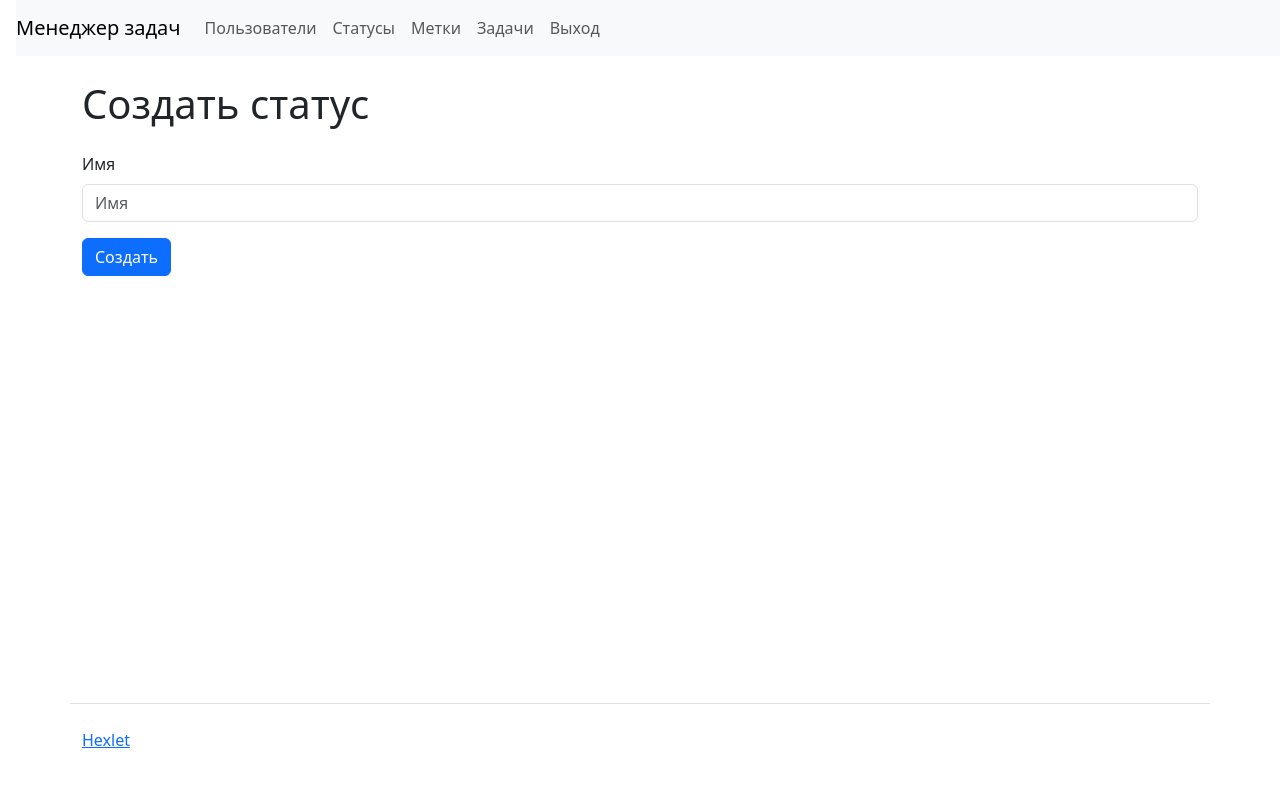
After one commit to SafarGalimzianov/python-project-52, a Django app: template task_manager/templates/statuses/create_statuses.html in a window 1280 px wide. The commit adds this page. Run offline with Django 5.2, Linux system fonts and the light colour scheme; the template is opened without the code that fills it, so the values that code supplies are empty.

Commit message:
1.8.?: ...

```diff
--- a/task_manager/statuses/forms.py
+++ b/task_manager/statuses/forms.py
@@ -4,4 +4,4 @@ from task_manager.statuses.models import Status
 class StatusForm(forms.ModelForm):
     class Meta:
         model = Status
-        fields = ['status']
+        fields = ['name']
--- a/task_manager/statuses/models.py
+++ b/task_manager/statuses/models.py
@@ -1,7 +1,7 @@
 from django.db import models
 
 class Status(models.Model):
-    status = models.CharField(max_length=150, unique=True)
+    name = models.CharField(max_length=150, unique=True)
 
     def __str__(self):
         return self.status
--- a/task_manager/statuses/views.py
+++ b/task_manager/statuses/views.py
@@ -20,11 +20,13 @@ class StatusPageView(StatusFormMixin, ListView):
     '''
 
 class StatusCreatePageView(StatusFormMixin, CreateView):
-    template_name = 'create.html'
+    # template_name = 'create.html'
+    template_name = 'statuses/create_statuses.html'
     success_url = reverse_lazy('statuses')
 
     def form_valid(self, form):
-        messages.success(self.request, f'{form.instance.status} created successfully')
+        messages.success(self.request, 'Статус успешно создан')
+        # messages.success(self.request, f'{form.instance.status} created successfully')
         return super().form_valid(form)
 
     def form_invalid(self, form):
--- /dev/null
+++ b/task_manager/templates/statuses/create_statuses.html
@@ -0,0 +1,65 @@
+<!DOCTYPE html>
+<html lang="ru-ru">
+  <head>
+    <meta name="viewport" content="width=device-width, initial-scale=1, shrink-to-fit=no">
+    <title>Менеджер задач Hexlet</title>
+    <link crossorigin="anonymous" href="https://cdn.jsdelivr.net/npm/bootstrap@5.3.3/dist/css/bootstrap.min.css" integrity="sha384-QWTKZyjpPEjISv5WaRU9OFeRpok6YctnYmDr5pNlyT2bRjXh0JMhjY6hW+ALEwIH" rel="stylesheet">
+    <script crossorigin="anonymous" integrity="sha384-YvpcrYf0tY3lHB60NNkmXc5s9fDVZLESaAA55NDzOxhy9GkcIdslK1eN7N6jIeHz" src="https://cdn.jsdelivr.net/npm/bootstrap@5.3.3/dist/js/bootstrap.bundle.min.js"></script>
+  </head>
+  <body class="d-flex flex-column min-vh-100">
+    <nav class="navbar navbar-expand-lg navbar-light bg-light ms-3">
+      <a class="navbar-brand" href="/">Менеджер задач</a>
+      <button class="navbar-toggler" data-bs-toggle="collapse" data-bs-target="#navbarToggleExternalContent">
+        <span class="navbar-toggler-icon"></span>
+      </button>
+      <div class="collapse navbar-collapse" id="navbarToggleExternalContent">
+        <ul class="navbar-nav mr-auto">
+          <li class="nav-item">
+            <a class="nav-link" href="/users/">Пользователи</a>
+          </li>
+
+            <li class="nav-item">
+              <a class="nav-link" href="/statuses/">Статусы</a>
+            </li>
+            <li class="nav-item">
+              <a class="nav-link" href="/labels/">Метки</a>
+            </li>
+            <li class="nav-item">
+              <a class="nav-link" href="/tasks/">Задачи</a>
+            </li>
+
+        </ul>
+        <ul class="navbar-nav">
+
+            <form action="/logout/" method="post">
+                {% csrf_token %}
+              <input class="btn nav-link" type="submit" value="Выход">
+            </form>
+
+        </ul>
+      </div>
+    </nav>
+    <div class="container wrapper flex-grow-1">
+
+
+
+      <h1 class="my-4">
+
+Создать статус
+
+      </h1>
+
+<form method="post">
+{% csrf_token %}
+  <div class="mb-3"><label class="form-label" for="id_name">Имя</label><input type="text" name="name" maxlength="100" class="form-control" placeholder="Имя" required id="id_name"></div>
+    <input class="btn btn-primary" type="submit" value="Создать">
+</form>
+
+    </div>
+    <footer>
+      <div class="container my-5 pt-4 border-top">
+        <a target="_blank" href="https://ru.hexlet.io">Hexlet</a>
+      </div>
+    </footer>
+  </body>
+</html>
--- a/task_manager/templates/test.html
+++ b/task_manager/templates/test.html
@@ -23,6 +23,7 @@
       </div>
     </div>
   <h1>Status Page</h1>
+  <a class="btn btn-primary mb-3" href="/statuses/create/">Создать статус</a>
   <table class="table">
     <thead>
       <tr>
@@ -35,7 +36,7 @@
       {% for status in table_content %}
         <tr>
           <td>{{ status.id }}</td>
-          <td>{{ status.status }}</td>
+          <td>{{ status.name }}</td>
           <td>
             <a href="{% url 'status_update' status.id %}">Edit</a>
             <form method="post" action="{% url 'status_delete' status.id %}" style="display:inline;">
```
Also changed, not shown: task_manager/statuses/migrations/0002_rename_status_status_name.py (added).
